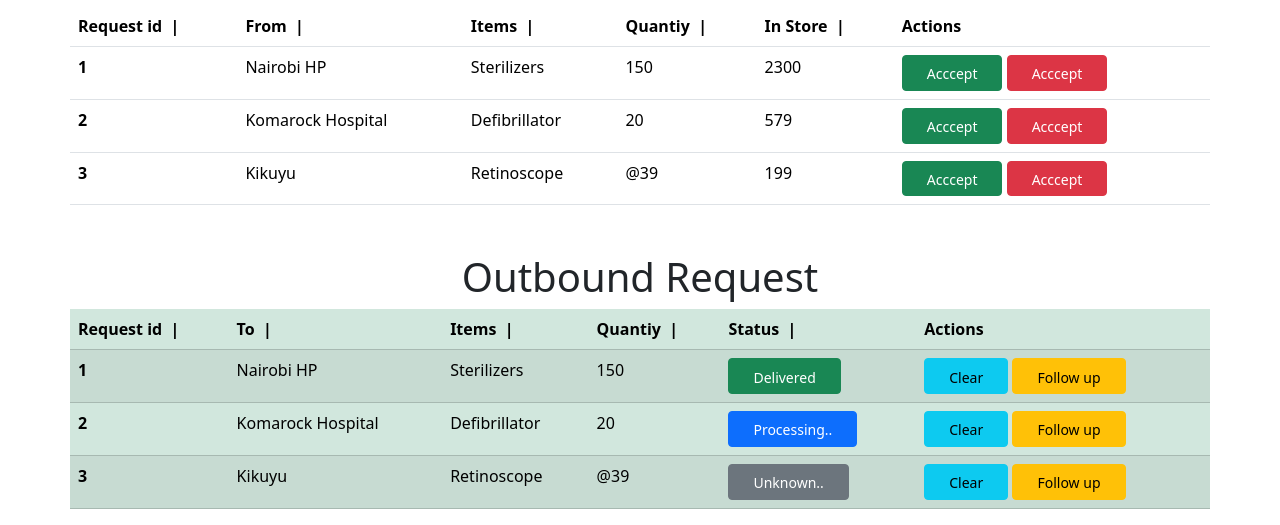
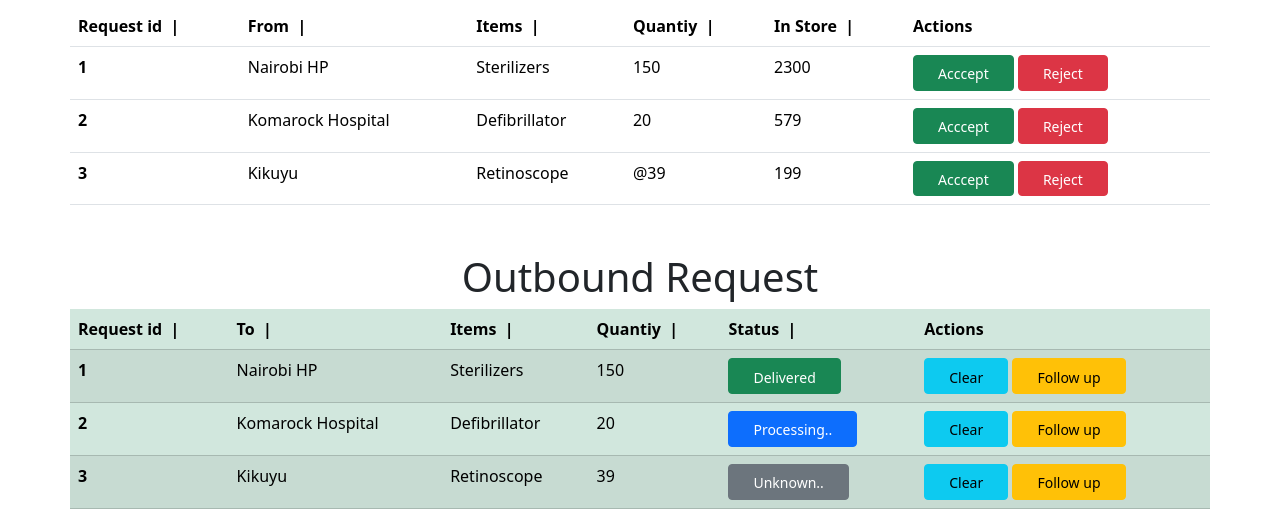
Before and after one commit to MishaelRatemo/H-care-tracker, a Django app: page /donor/ in a window 1280 px wide. Shown: the part 282-807 px from the top of the page. Run offline with Django 4.2, Linux system fonts and the light colour scheme; some libraries are stand-ins or nearby versions.

Commit message:
updates on tables

```diff
--- a/templates/donorindex.html
+++ b/templates/donorindex.html
@@ -33,7 +33,7 @@
                 <td>150</td>
                 <td>2300</td>
                 <td> <input type="button" class="btn btn-sm btn-success" value="Acccept">
-                    <input type="button" class="btn btn-sm btn-danger" value="Acccept">
+                    <input type="button" class="btn btn-sm btn-danger" value="Reject">
                   </td>
 
               </tr>
@@ -44,7 +44,7 @@
                 <td>20</td>
                 <td>579</td>
                 <td> <input type="button" class="btn btn-sm btn-success" value="Acccept">
-                    <input type="button" class="btn btn-sm btn-danger" value="Acccept">
+                    <input type="button" class="btn btn-sm btn-danger" value="Reject">
                 </td>
 
               </tr>
@@ -56,7 +56,7 @@
                 <td>199</td>
 
                 <td> <input type="button" class="btn btn-sm btn-success" value="Acccept">
-                    <input type="button" class="btn btn-sm btn-danger" value="Acccept">
+                    <input type="button" class="btn btn-sm btn-danger" value="Reject">
                 </td>
 
               </tr>
@@ -111,7 +111,7 @@
                 <th scope="row">3</th>
                 <td >Kikuyu</td>
                 <td>Retinoscope</td>
-                <td>@39</td>
+                <td>39</td>
                 <td> <input type="button" class="btn btn-sm btn-secondary" value="Unknown..">
 
 
```
